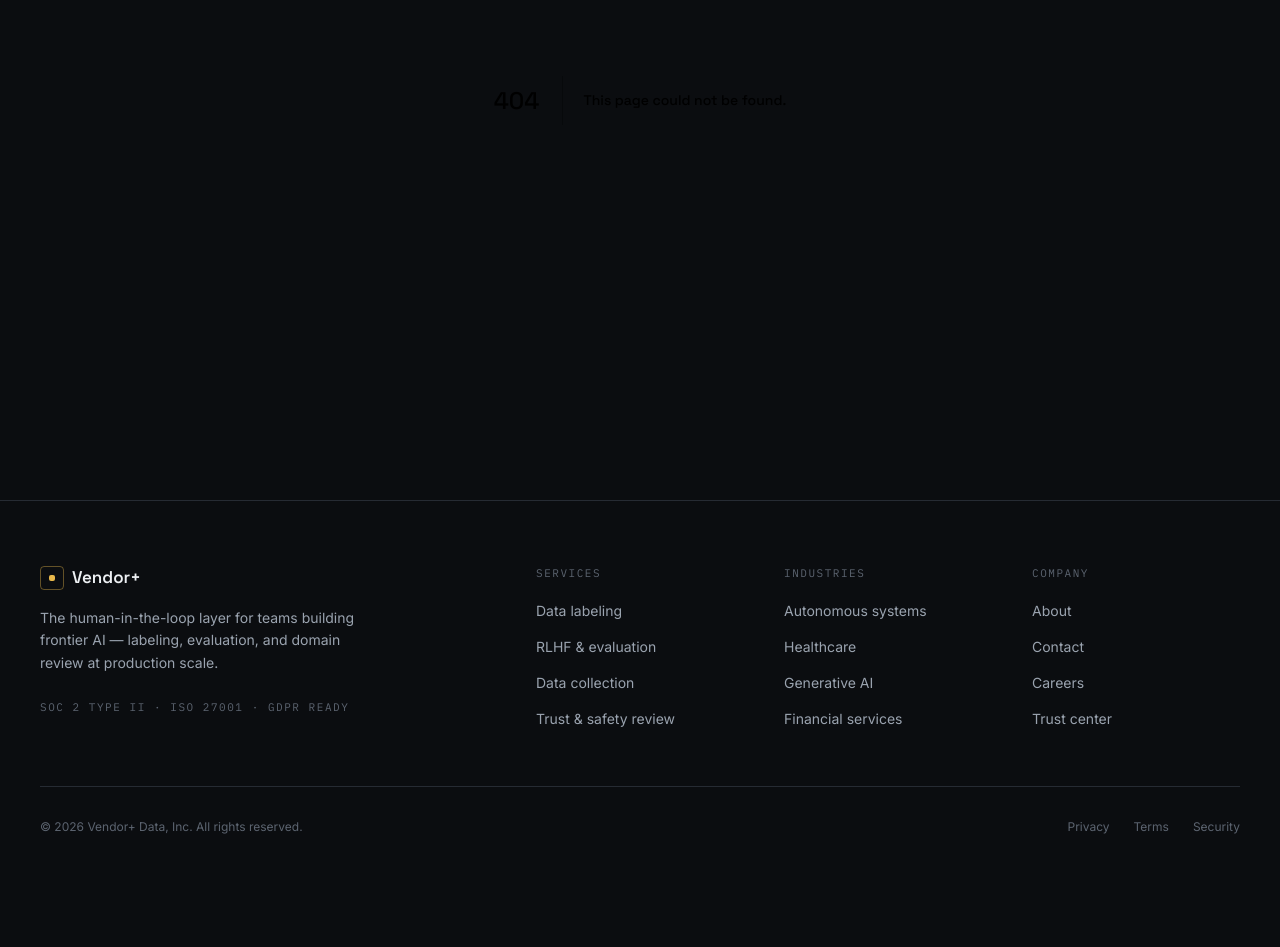
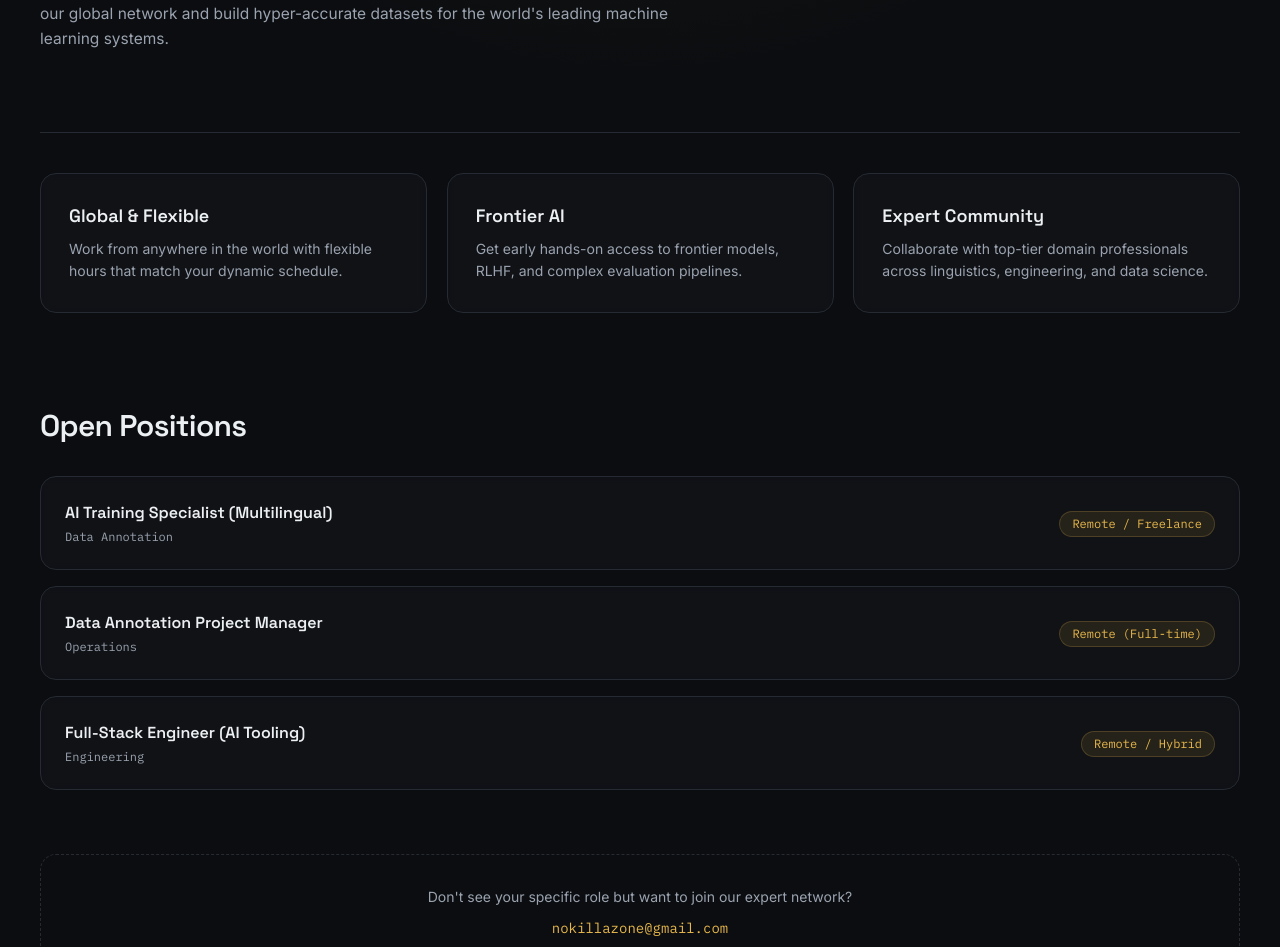
Before and after one commit to BlikkUA/ai-vendor-website, a Next.js app: page /careers in a window 1280 px wide. Before the commit this address had no page. Shown: the part 365-1312 px from the top of the page. Before the commit the page ends 1264 px from the top, so only its background shows below. Built offline with nearby package versions, Linux system fonts and the light colour scheme.

Commit message:
Fix footer legal links

```diff
--- a/app/about/page.tsx
+++ b/app/about/page.tsx
@@ -47,7 +47,7 @@ export default function About() {
             Vendor+ was founded in 2022 by a team of perception engineers
             who kept tracing model regressions back to the same root cause:
             inconsistent, unaudited labeling. We built the company we wished
-            existed — one where quality is measured, not promised.
+            exists — one where quality is measured, not promised.
           </p>
         </Reveal>
       </section>
@@ -136,7 +136,7 @@ export default function About() {
                 meet you — wherever you're based.
               </p>
               <div className="mt-8 flex justify-center">
-                <Link href="/contact" className="btn-primary">
+                <Link href="/careers" className="btn-primary">
                   View open roles
                   <span aria-hidden>→</span>
                 </Link>
--- /dev/null
+++ b/app/careers/page.tsx
@@ -0,0 +1,120 @@
+import type { Metadata } from "next";
+import Reveal from "@/components/Reveal";
+
+export const metadata: Metadata = {
+  title: "Careers — Vendor+",
+  description: "Join our global network of professional data annotators, reviewers, and machine learning engineers.",
+};
+
+const roles = [
+  {
+    title: "AI Training Specialist (Multilingual)",
+    dept: "Data Annotation",
+    type: "Remote / Freelance",
+  },
+  {
+    title: "Data Annotation Project Manager",
+    dept: "Operations",
+    type: "Remote (Full-time)",
+  },
+  {
+    title: "Full-Stack Engineer (AI Tooling)",
+    dept: "Engineering",
+    type: "Remote / Hybrid",
+  },
+];
+
+export default function Careers() {
+  return (
+    <>
+      {/* Заголовок сторінки */}
+      <section className="container-page pb-16 pt-20 md:pb-20 md:pt-28">
+        <Reveal>
+          <span className="eyebrow">Careers at Vendor+</span>
+          <h1 className="mt-5 max-w-2xl text-4xl font-semibold tracking-tight sm:text-5xl">
+            Build the future of frontier AI models.
+          </h1>
+          <p className="mt-6 max-w-2xl text-[15.5px] leading-relaxed text-text-secondary">
+            We are always looking for precision-oriented reviewers, specialists, and engineers to join our global network and build hyper-accurate datasets for the world's leading machine learning systems.
+          </p>
+        </Reveal>
+      </section>
+
+      {/* Переваги роботи з нами (Perks) */}
+      <section className="container-page pb-24">
+        <div className="grid gap-5 sm:grid-cols-3 border-t border-surface-border pt-10">
+          <Reveal delay={0}>
+            <div className="card p-7">
+              <h3 className="font-display text-lg font-semibold text-text-primary">Global & Flexible</h3>
+              <p className="mt-2 text-sm leading-relaxed text-text-secondary">
+                Work from anywhere in the world with flexible hours that match your dynamic schedule.
+              </p>
+            </div>
+          </Reveal>
+          <Reveal delay={100}>
+            <div className="card p-7">
+              <h3 className="font-display text-lg font-semibold text-text-primary">Frontier AI</h3>
+              <p className="mt-2 text-sm leading-relaxed text-text-secondary">
+                Get early hands-on access to frontier models, RLHF, and complex evaluation pipelines.
+              </p>
+            </div>
+          </Reveal>
+          <Reveal delay={200}>
+            <div className="card p-7">
+              <h3 className="font-display text-lg font-semibold text-text-primary">Expert Community</h3>
+              <p className="mt-2 text-sm leading-relaxed text-text-secondary">
+                Collaborate with top-tier domain professionals across linguistics, engineering, and data science.
+              </p>
+            </div>
+          </Reveal>
+        </div>
+      </section>
+
+      {/* Список відкритих вакансій */}
+      <section className="container-page pb-28">
+        <Reveal>
+          <h2 className="text-2xl font-semibold tracking-tight sm:text-3xl mb-8">
+            Open Positions
+          </h2>
+        </Reveal>
+
+        <div className="flex flex-col gap-4">
+          {roles.map((role, i) => (
+            <Reveal key={role.title} delay={i * 80}>
+              <div className="card p-6 flex flex-col sm:flex-row sm:items-center justify-between hover:border-gold/30 transition-all duration-300">
+                <div>
+                  <h3 className="font-display text-base font-semibold text-text-primary">
+                    {role.title}
+                  </h3>
+                  <p className="text-xs text-text-secondary mt-1 font-mono">
+                    {role.dept}
+                  </p>
+                </div>
+                <div className="mt-3 sm:mt-0">
+                  <span className="inline-block text-xs font-mono text-gold bg-gold/10 px-3 py-1 rounded-full border border-gold/20">
+                    {role.type}
+                  </span>
+                </div>
+              </div>
+            </Reveal>
+          ))}
+        </div>
+
+        {/* Ініціативна заявка (Open Application) */}
+        <Reveal delay={300}>
+          <div className="mt-16 text-center border border-dashed border-surface-border p-8 rounded-2xl bg-surface/10">
+            <p className="text-text-secondary text-sm mb-2">
+              Don't see your specific role but want to join our expert network?
+            </p>
+            <a
+              href="mailto:careers@vendorplus.ai"
+              className="font-mono text-sm text-gold hover:underline underline-offset-4"
+            >
+              nokillazone@gmail.com
+            </a>
+          </div>
+        </Reveal>
+      </section>
+    </>
+  );
+}
```
